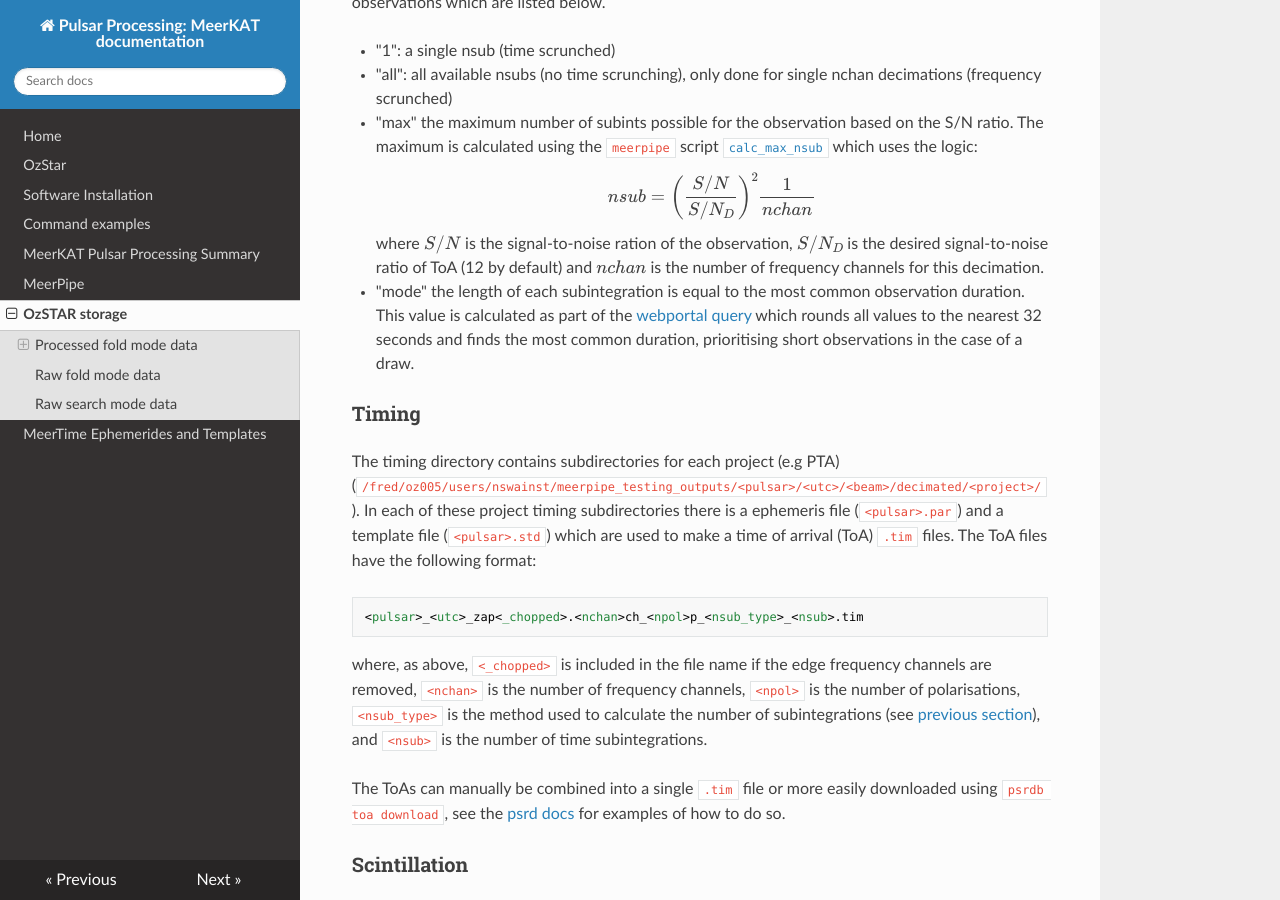
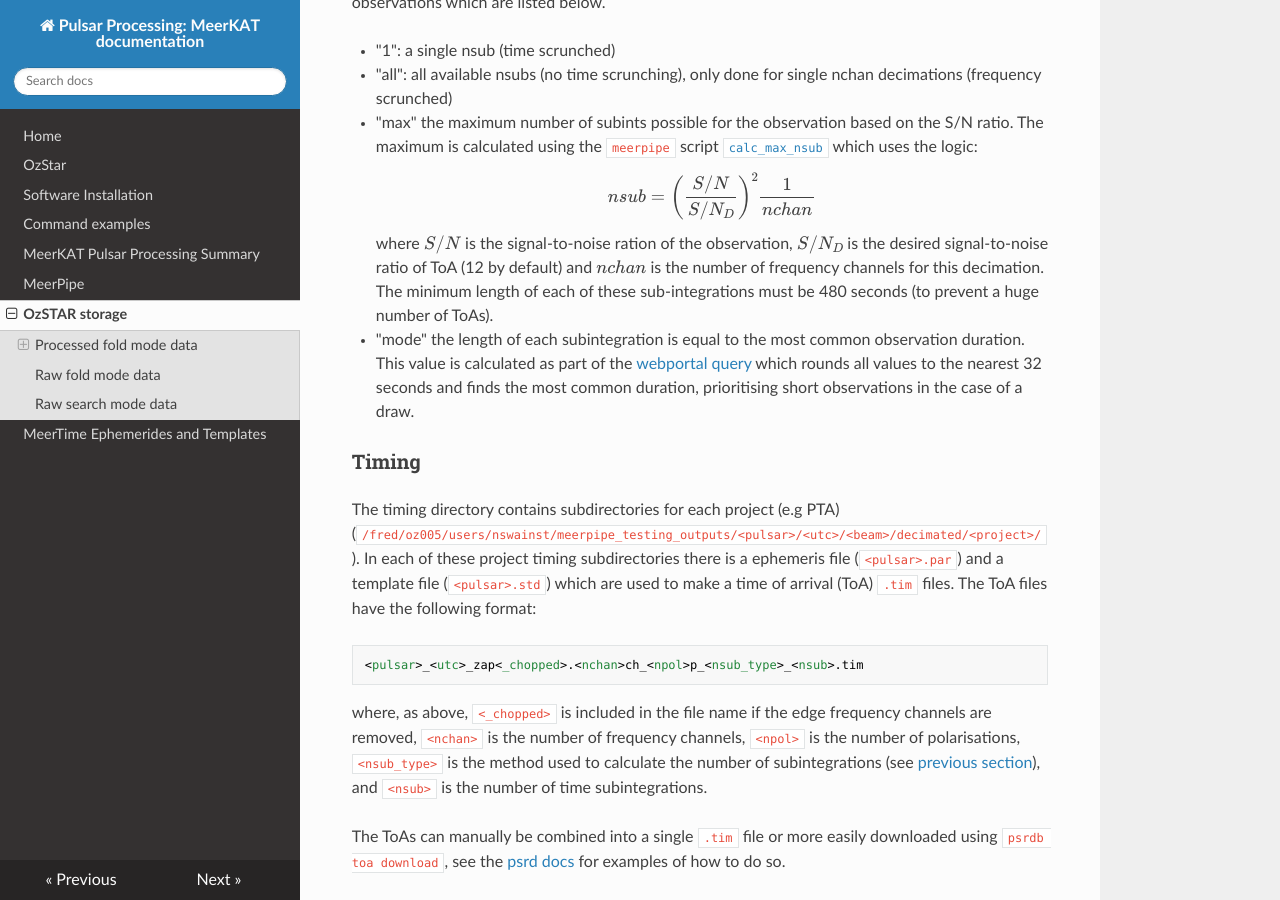
Before and after one commit to OZGrav/meerkat_pulsar_docs, an MkDocs documentation site: the page built from docs/ozstar_storage.md, in a window 1280 px wide and 900 px high, scrolled down 2217 px. Built offline with MkDocs 1.6.1, drawn with Linux system fonts in a browser that asks for light colours; nearby versions of some CDN libraries.

Commit message:
Added to max nsub type explanation about minimum length of 480s

```diff
--- a/docs/ozstar_storage.md
+++ b/docs/ozstar_storage.md
@@ -85,6 +85,7 @@ $$
 where $S/N$ is the signal-to-noise ration of the observation,
 $S/N_D$ is the desired signal-to-noise ratio of ToA (12 by default) and
 $nchan$ is the number of frequency channels for this decimation.
+The minimum length of each of these sub-integrations must be 480 seconds (to prevent a huge number of ToAs).
 - "mode" the length of each subintegration is equal to the most common observation duration.
 This value is calculated as part of the [webportal query](https://gitlab.com/CAS-eResearch/GWDC/meertime_dataportal/-/blob/main/backend/dataportal/graphql/queries.py?ref_type=heads#L338) which rounds all values to the nearest 32 seconds and finds the most common duration, prioritising short observations in the case of a draw.
 
```
